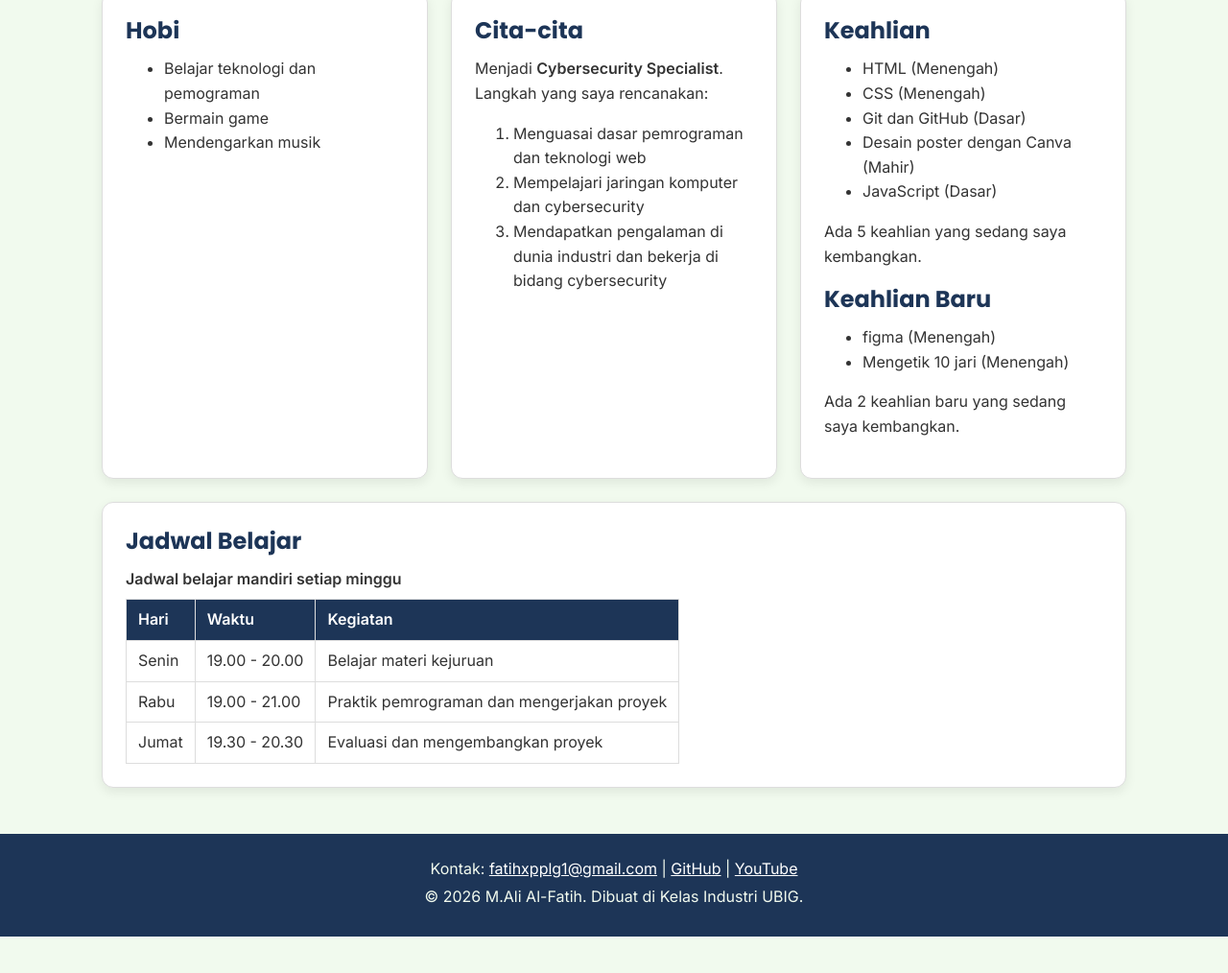
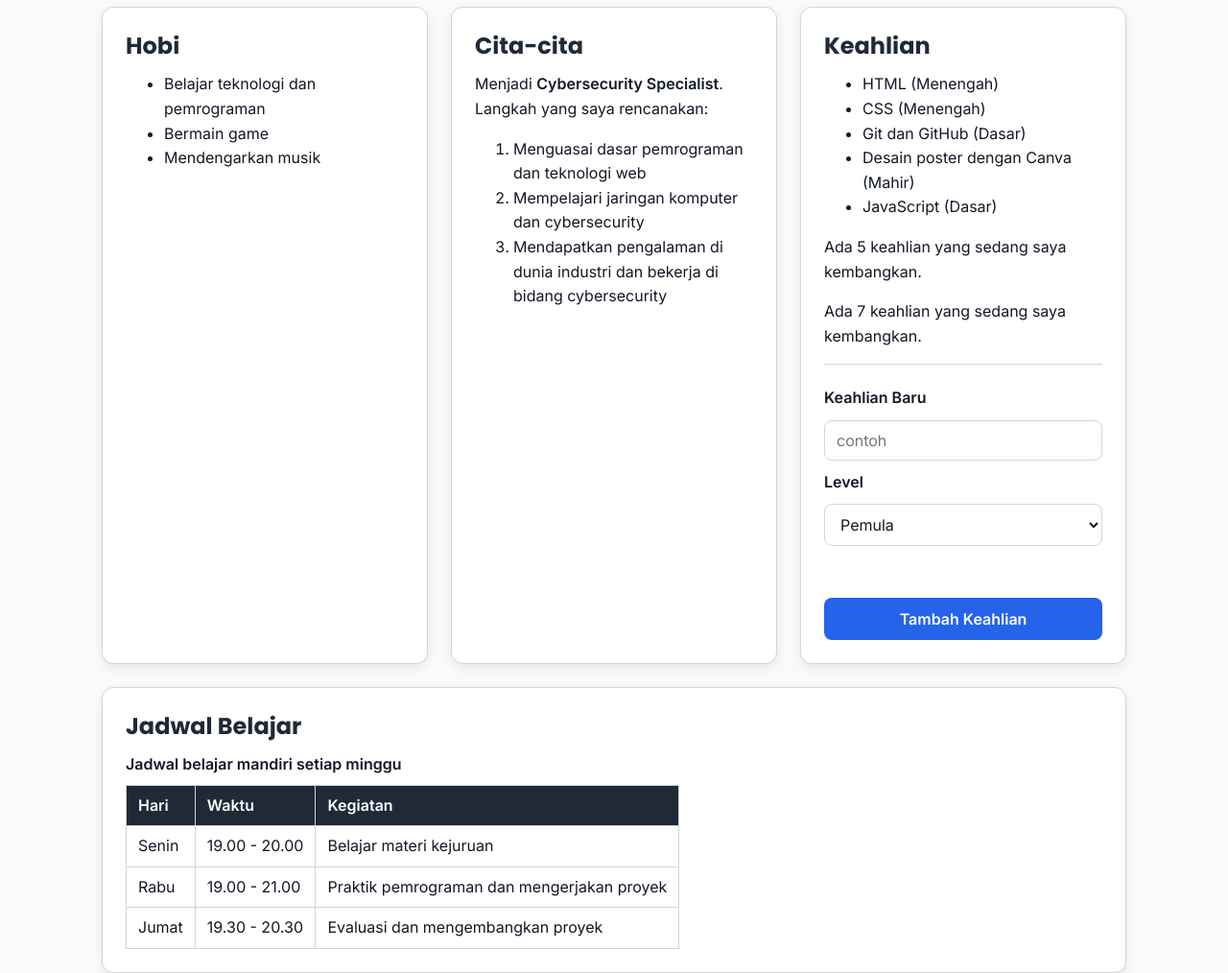
Before and after one commit to fatih4710/tugas-harian-smkbrantas, a plain HTML site: page index.html in a window 1280 px wide. Shown: the part 675-1689 px from the top of the page at 96% size. Before the commit the page ends 1651 px from the top, so only its background shows below. Drawn offline with Linux system fonts and the light colour scheme.

Commit message:
fix: perbaiki navigasi, form keahlian, dan palet warna
Closes #1

```diff
--- a/css/style.css
+++ b/css/style.css
@@ -1,9 +1,36 @@
-/* Gaya portofolio Andi Pratama
-   Palet: #1D3557 (utama), #E63946 (aksen), #F1FAEE (latar)
+/* Gaya Portofolio v2
+   Palet: Abu Gelap + Biru
    Huruf: Poppins (judul), Inter (isi)
-   Tata letak: mobile first, titik ubah 768px (tablet) dan 1024px (laptop) */
+   Tata letak: mobile first, titik ubah 768px (tablet) dan 1024px (laptop)
+   Tema gelap: aktif saat <body> memiliki class "gelap" */
 
-/* 1. Reset */
+/* 1. Variabel warna (tema terang) */
+:root {
+  --warna-utama: #1F2937;        /* header, footer, kepala tabel */
+  --warna-judul: #1F2937;
+  --warna-aksen: #2563EB;        /* tombol dan penanda aktif */
+  --warna-tautan: #1D4ED8;
+  --warna-latar: #F9FAFB;
+  --warna-teks: #111827;
+  --warna-kartu: #FFFFFF;
+  --warna-garis: #D1D5DB;
+  --warna-teks-tombol: #FFFFFF;  /* tulisan di atas warna aksen */
+}
+
+/* Tema gelap: isi variabel diganti saat body memiliki class gelap */
+body.gelap {
+  --warna-utama: #111827;
+  --warna-judul: #93C5FD;
+  --warna-aksen: #60A5FA;
+  --warna-tautan: #93C5FD;
+  --warna-latar: #0B1220;
+  --warna-teks: #F3F4F6;
+  --warna-kartu: #1F2937;
+  --warna-garis: #374151;
+  --warna-teks-tombol: #0B1220;
+}
+
+/* 2. Reset */
 * {
   box-sizing: border-box;
   margin: 0;
@@ -14,18 +41,21 @@ img {
   height: auto;
 }
 
-/* 2. Dasar halaman: warna dan huruf */
+/* 3. Dasar halaman: warna dan huruf */
 body {
+  min-height: 100vh;
+  display: flex;
+  flex-direction: column;
   font-family: "Inter", Arial, sans-serif;
   font-size: 1rem;
   line-height: 1.6;
-  color: #333333;
-  background-color: #F1FAEE;
+  color: var(--warna-teks);
+  background-color: var(--warna-latar);
 }
 
 h1, h2, h3 {
   font-family: "Poppins", Arial, sans-serif;
-  color: #1D3557;
+  color: var(--warna-judul);
   line-height: 1.3;
 }
 
@@ -38,10 +68,21 @@ p, ul, ol {
 }
 
 a {
-  color: #E63946;
+  color: var(--warna-tautan);
 }
 
-/* 3. Wadah, header, dan menu */
+/* Garis fokus untuk pengguna keyboard */
+a:focus-visible,
+button:focus-visible,
+input:focus-visible,
+select:focus-visible,
+textarea:focus-visible,
+summary:focus-visible {
+  outline: 3px solid var(--warna-aksen);
+  outline-offset: 2px;
+}
+
+/* 4. Wadah, header, dan menu */
 .container {
   max-width: 1100px;
   margin: 0 auto;
@@ -49,7 +90,7 @@ a {
 }
 
 header {
-  background-color: #1D3557;
+  background-color: var(--warna-utama);
   color: #FFFFFF;
   padding: 1rem 0;
 }
@@ -84,7 +125,13 @@ nav a {
   text-decoration: none;
 }
 
-/* Tantangan: menu ponsel buka-tutup dengan details */
+/* Penanda halaman yang sedang dibuka */
+nav a.active {
+  border-bottom: 3px solid #FFFFFF;
+  font-weight: bold;
+}
+
+/* Menu ponsel buka-tutup dengan details */
 .menu-laptop {
   display: none;
 }
@@ -102,8 +149,9 @@ nav a {
   margin-top: 0.5rem;
 }
 
-/* 4. Isi utama, hero, dan kartu */
+/* 5. Isi utama, hero, dan kartu */
 main {
+  flex: 1;
   padding: 1.5rem 0;
 }
 
@@ -117,7 +165,7 @@ main {
 }
 
 .hero img {
-  border: 4px solid #E63946;
+  border: 4px solid var(--warna-aksen);
   border-radius: 50%;
 }
 
@@ -129,17 +177,21 @@ main {
   display: inline-block;
   padding: 0.75rem 1.5rem;
   border-radius: 6px;
-  background-color: #E63946;
-  color: #FFFFFF;
+  background-color: var(--warna-aksen);
+  color: var(--warna-teks-tombol);
   font-weight: 600;
   text-decoration: none;
 }
 
+.tombol:hover {
+  filter: brightness(0.92);
+}
+
 .kartu {
-  background-color: #FFFFFF;
+  background-color: var(--warna-kartu);
   padding: 1rem;
   margin-bottom: 1.5rem;
-  border: 1px solid #DDDDDD;
+  border: 1px solid var(--warna-garis);
   border-radius: 12px;
   box-shadow: 0 4px 12px rgba(0, 0, 0, 0.08);
 }
@@ -158,10 +210,10 @@ main {
 
 article img {
   border-radius: 8px;
-  border: 1px solid #DDDDDD;
+  border: 1px solid var(--warna-garis);
 }
 
-/* 5. Tabel */
+/* 6. Tabel */
 table {
   border-collapse: collapse;
 }
@@ -173,17 +225,17 @@ caption {
 }
 
 th, td {
-  border: 1px solid #CCCCCC;
+  border: 1px solid var(--warna-garis);
   padding: 0.5rem 0.75rem;
   text-align: left;
 }
 
 th {
-  background-color: #1D3557;
+  background-color: var(--warna-utama);
   color: #FFFFFF;
 }
 
-/* 6. Form */
+/* 7. Form */
 label {
   font-weight: 600;
 }
@@ -193,8 +245,10 @@ input, select, textarea {
   max-width: 22rem;
   padding: 0.6rem;
   margin-top: 0.25rem;
-  border: 1px solid #CCCCCC;
+  border: 1px solid var(--warna-garis);
   border-radius: 6px;
+  background-color: var(--warna-kartu);
+  color: var(--warna-teks);
   font-family: inherit;
   font-size: 1rem;
 }
@@ -203,18 +257,26 @@ button {
   padding: 0.75rem 1.5rem;
   border: none;
   border-radius: 6px;
-  background-color: #E63946;
-  color: #FFFFFF;
+  background-color: var(--warna-aksen);
+  color: var(--warna-teks-tombol);
   font-family: inherit;
   font-size: 1rem;
   font-weight: 600;
   cursor: pointer;
 }
 
-/* 7. Footer */
+button:hover {
+  filter: brightness(0.92);
+}
+
+.keterangan {
+  font-size: 0.875rem;
+}
+
+/* 8. Footer */
 footer {
-  background-color: #1D3557;
-  color: #F1FAEE;
+  background-color: var(--warna-utama);
+  color: #F3F4F6;
   text-align: center;
   padding: 1.5rem;
 }
@@ -227,7 +289,87 @@ footer a {
   color: #FFFFFF;
 }
 
-/* 8. Tablet: lebar layar 768px ke atas */
+/* 9. Tombol tema, filter, dan label kategori */
+.tombol-tema {
+  padding: 0.5rem 0.9rem;
+  border: 2px solid #FFFFFF;
+  background-color: transparent;
+  color: #FFFFFF;
+  font-size: 0.9rem;
+}
+
+.filter {
+  display: flex;
+  flex-wrap: wrap;
+  gap: 0.5rem;
+  margin-bottom: 1rem;
+}
+
+.tombol-filter {
+  padding: 0.5rem 1rem;
+  border: 2px solid var(--warna-garis);
+  background-color: var(--warna-kartu);
+  color: var(--warna-judul);
+}
+
+.tombol-filter.aktif {
+  background-color: var(--warna-aksen);
+  border-color: var(--warna-aksen);
+  color: var(--warna-teks-tombol);
+}
+
+.label {
+  display: inline-block;
+  padding: 0.1rem 0.6rem;
+  margin-bottom: 0.5rem;
+  border-radius: 999px;
+  background-color: var(--warna-latar);
+  color: var(--warna-judul);
+  font-size: 0.85rem;
+  font-weight: 600;
+}
+
+/* 10. Form tambah keahlian */
+.form-keahlian {
+  margin-top: 16px;
+  padding-top: 12px;
+  border-top: 1px solid var(--warna-garis);
+}
+
+.form-keahlian label {
+  display: block;
+  margin: 10px 0 6px;
+  font-weight: bold;
+}
+
+.form-keahlian input,
+.form-keahlian select {
+  width: 100%;
+  max-width: none;
+  padding: 10px 12px;
+  border-radius: 8px;
+}
+
+.form-keahlian button {
+  width: 100%;
+  margin-top: 12px;
+  padding: 12px;
+  border-radius: 8px;
+  font-weight: bold;
+}
+
+.pesan-keahlian {
+  min-height: 1.2em;
+  margin-top: 8px;
+  color: #B91C1C;
+  font-size: 0.9rem;
+}
+
+body.gelap .pesan-keahlian {
+  color: #FCA5A5;
+}
+
+/* 11. Tablet: lebar layar 768px ke atas */
 @media (min-width: 768px) {
   .menu-laptop {
     display: block;
@@ -248,7 +390,7 @@ footer a {
   }
 }
 
-/* 9. Laptop: lebar layar 1024px ke atas */
+/* 12. Laptop: lebar layar 1024px ke atas */
 @media (min-width: 1024px) {
   main {
     padding: 2.5rem 0;
@@ -262,115 +404,3 @@ footer a {
     font-size: 2.75rem;
   }
 }
-body {
-
-  min-height: 100vh;
-  display: flex;
-  flex-direction: column;
-}
-
-main {
-  flex: 1;
-  padding: 1.5rem 0;
-}/* ==========================================================
-   TAMBAHAN MODUL 7 - tempel di PALING BAWAH css/style.css
-   ========================================================== */
-
-/* 2. Variabel warna tema terang */
-:root {
-  --warna-utama: #1D3557;
-  --warna-judul: #1D3557;
-  --warna-aksen: #E63946;
-  --warna-tautan: #E63946;
-  --warna-latar: #F1FAEE;
-  --warna-teks: #333333;
-  --warna-kartu: #FFFFFF;
-  --warna-garis: #DDDDDD;
-}
-
-/* Warna yang berubah saat tema gelap memakai variabel */
-body {
-  background-color: var(--warna-latar);
-  color: var(--warna-teks);
-}
-
-h1, h2, h3 {
-  color: var(--warna-judul);
-}
-
-a {
-  color: var(--warna-tautan);
-}
-
-header, footer, th {
-  background-color: var(--warna-utama);
-}
-
-.kartu {
-  background-color: var(--warna-kartu);
-  border-color: var(--warna-garis);
-}
-
-article img, th, td, input, select, textarea {
-  border-color: var(--warna-garis);
-}
-
-/* 6. Isian form mengikuti tema dan teks penghitung */
-input, select, textarea {
-  background-color: var(--warna-kartu);
-  color: var(--warna-teks);
-}
-
-.keterangan {
-  font-size: 0.875rem;
-}
-
-/* 10. Tombol tema, filter, dan label kategori */
-.tombol-tema {
-  padding: 0.5rem 0.9rem;
-  border: 2px solid #FFFFFF;
-  background-color: transparent;
-  font-size: 0.9rem;
-}
-
-.filter {
-  display: flex;
-  flex-wrap: wrap;
-  gap: 0.5rem;
-  margin-bottom: 1rem;
-}
-
-.tombol-filter {
-  padding: 0.5rem 1rem;
-  border: 2px solid var(--warna-garis);
-  background-color: var(--warna-kartu);
-  color: var(--warna-judul);
-}
-
-.tombol-filter.aktif {
-  background-color: var(--warna-aksen);
-  border-color: var(--warna-aksen);
-  color: #FFFFFF;
-}
-
-.label {
-  display: inline-block;
-  padding: 0.1rem 0.6rem;
-  margin-bottom: 0.5rem;
-  border-radius: 999px;
-  background-color: var(--warna-latar);
-  color: var(--warna-judul);
-  font-size: 0.85rem;
-  font-weight: 600;
-}
-
-/* 11. Tema gelap: isi variabel diganti saat body memiliki class gelap */
-body.gelap {
-  --warna-utama: #0B1526;
-  --warna-judul: #A8DADC;
-  --warna-tautan: #FF8A8A;
-  --warna-latar: #121A24;
-  --warna-teks: #E3E8EE;
-  --warna-kartu: #1C2836;
-  --warna-garis: #34465A;
-}
--- a/data/keahlianbaru.json
+++ /dev/null
@@ -1,10 +0,0 @@
-[
-  {
-    "nama": "figma",
-    "level": "Menengah"
-  },
-  {
-    "nama": "Mengetik 10 jari",
-    "level": "Menengah"
-  }
-]
--- a/index.html
+++ b/index.html
@@ -30,7 +30,7 @@
         <summary>Menu</summary>
         <nav>
           <ul>
-            <li><a href="index.html">Beranda</a></li>
+            <li><a href="index.html"class="active">Beranda</a></li>
             <li><a href="proyek.html">Proyek</a></li>
             <li><a href="kalkulator.html">Kalkulator</a></li>
             <li><a href="kontak.html">Kontak</a></li>
@@ -62,7 +62,7 @@ Saya senang mencoba hal baru, membuat proyek sederhana, dan terus meningkatkan k
         <section class="kartu">
           <h2>Hobi</h2>
           <ul>
-            <li>Belajar teknologi dan pemograman</li>
+            <li>Belajar teknologi dan pemrograman</li>
             <li>Bermain game </li>
             <li>Mendengarkan musik</li>
           </ul>
@@ -82,10 +82,26 @@ Saya senang mencoba hal baru, membuat proyek sederhana, dan terus meningkatkan k
           <h2>Keahlian</h2>
           <ul id="daftar-skill"></ul>
           <p id="jumlah-skill"></p>
-          <h2>Keahlian Baru</h2>
-          <ul id="daftar-skill-baru"></ul>
-          <p id="jumlah-skill-baru"></p>
+<ul id="daftar-keahlian">
+  <!-- isi daftar dari keahlian.json, jangan diubah -->
+</ul>
+<p>Ada <span id="jumlah-keahlian">7</span> keahlian yang sedang saya kembangkan.</p>
 
+<form id="form-keahlian" class="form-keahlian">
+  <label for="input-keahlian">Keahlian Baru</label>
+  <input type="text" id="input-keahlian" placeholder="contoh">
+
+  <label for="level-keahlian">Level</label>
+  <select id="level-keahlian">
+    <option value="Pemula">Pemula</option>
+    <option value="Dasar">Dasar</option>
+    <option value="Menengah">Menengah</option>
+    <option value="Mahir">Mahir</option>
+  </select>
+
+  <p id="pesan-keahlian" class="pesan-keahlian" role="alert"></p>
+  <button type="submit">Tambah Keahlian</button>
+</form>
         </section>
       </div>
 
--- a/js/main.js
+++ b/js/main.js
@@ -175,4 +175,40 @@ async function ambilRepo() {
 
 if (daftarRepo) {
   ambilRepo();
+}// 7. Form tambah keahlian
+const formKeahlian = document.getElementById('form-keahlian');
+
+// Dibungkus if supaya tidak error di halaman yang tidak punya form ini
+if (formKeahlian) {
+  const inputKeahlian = document.getElementById('input-keahlian');
+  const levelKeahlian = document.getElementById('level-keahlian');
+  const pesanKeahlian = document.getElementById('pesan-keahlian');
+  const daftarKeahlian = document.getElementById('daftar-keahlian');
+  const jumlahKeahlian = document.getElementById('jumlah-keahlian');
+
+  formKeahlian.addEventListener('submit', function (e) {
+    e.preventDefault(); // cegah halaman memuat ulang
+
+    const nama = inputKeahlian.value.trim();
+
+    // Nama kosong: tampilkan pesan, hentikan
+    if (nama === '') {
+      pesanKeahlian.textContent = 'Nama keahlian tidak boleh kosong.';
+      inputKeahlian.focus();
+      return;
+    }
+
+    pesanKeahlian.textContent = '';
+
+    // Buat butir daftar baru, misalnya "Figma (Dasar)"
+    const li = document.createElement('li');
+    li.textContent = nama + ' (' + levelKeahlian.value + ')';
+    daftarKeahlian.appendChild(li);
+
+    // Perbarui angka "Ada N keahlian"
+    jumlahKeahlian.textContent = daftarKeahlian.children.length;
+
+    formKeahlian.reset();
+    inputKeahlian.focus();
+  });
 }
```
Also changed, not shown: kalkulator.html (+1 -1 lines), kontak.html (+4 -4 lines), proyek.html (+4 -4 lines).
